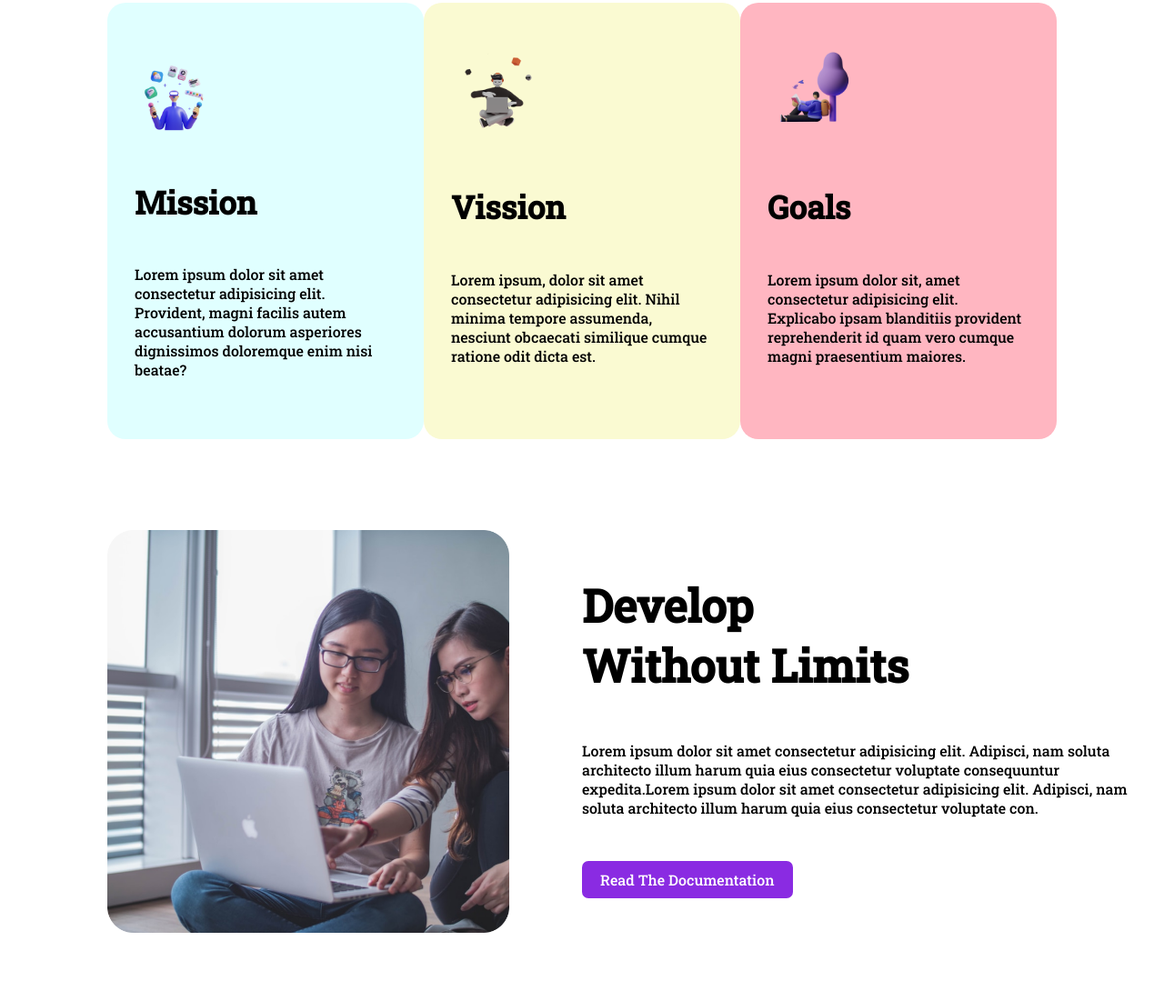
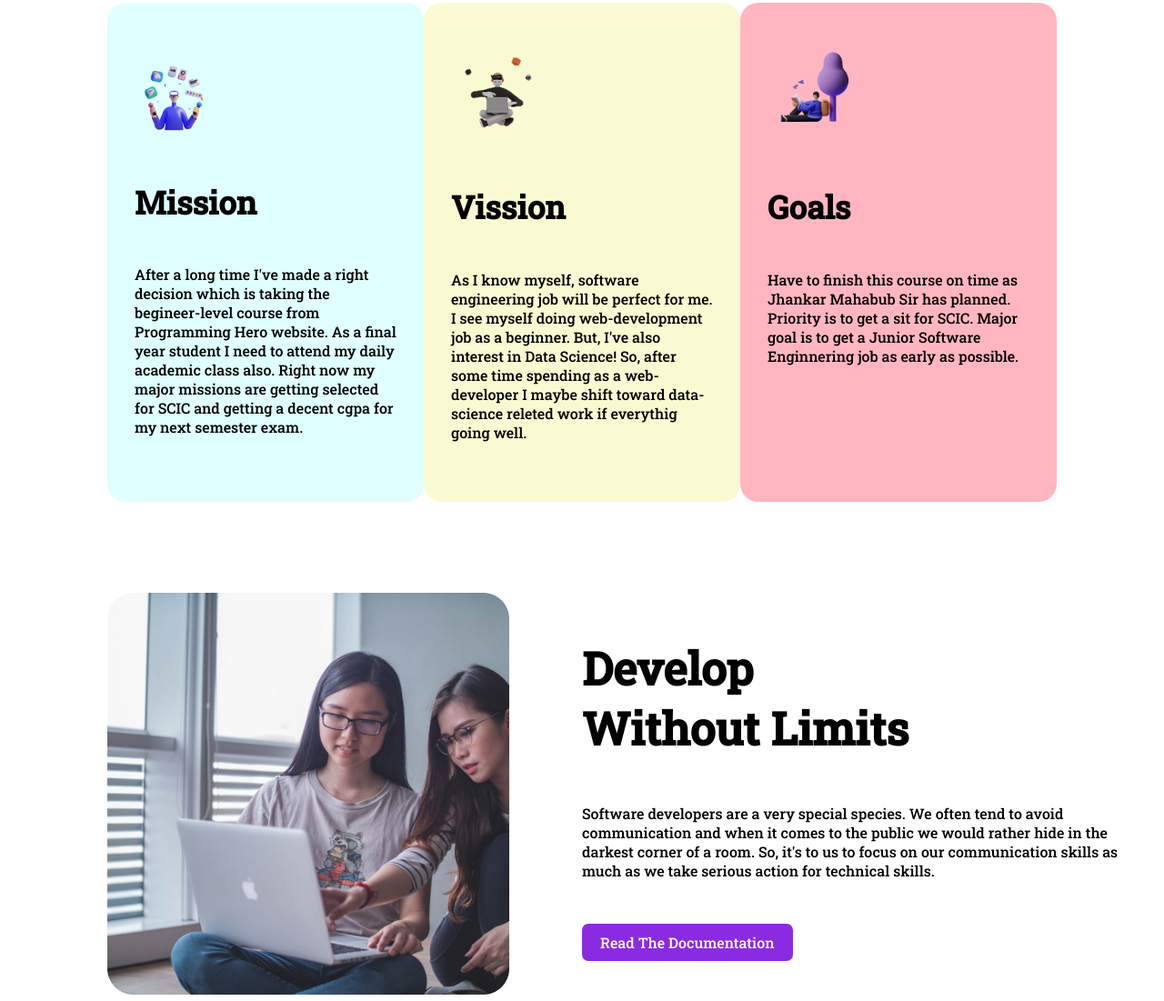
Before and after one commit to shawon-MG/First-proejctOf-hero, a plain HTML site: page index.html in a window 1280 px wide. Shown: the part 1128-2229 px from the top of the page at 91% size. Drawn offline with Linux system fonts and the light colour scheme.

Commit message:
sixth-commit

```diff
--- a/index.html
+++ b/index.html
@@ -31,17 +31,17 @@
         <div id="mission" class="widthOfThreeDivSection">
             <img src="mission-2022-main/images/illustrators/illustrator-1.png" alt="">
             <h4>Mission</h4>
-            <p>Lorem ipsum dolor sit amet consectetur adipisicing elit. Provident, magni facilis autem accusantium dolorum asperiores dignissimos doloremque enim nisi beatae?</p>
+            <p>After a long time I've made a right decision which is taking the begineer-level course from Programming Hero website. As a final year student I need to attend my daily academic class also. Right now my major missions are getting selected for SCIC and getting a decent cgpa for my next semester exam. </p>
         </div>
         <div id="vission" class="widthOfThreeDivSection">
             <img src="mission-2022-main/images/illustrators/illustrator-2.png" alt="">
             <h4>Vission</h4>
-            <p>Lorem ipsum, dolor sit amet consectetur adipisicing elit. Nihil minima tempore assumenda, nesciunt obcaecati similique cumque ratione odit dicta est.</p>
+            <p>As I know myself, software engineering job will be perfect for me. I see myself doing web-development job as a beginner. But, I've also interest in Data Science! So, after some time spending as a web-developer I maybe shift toward data-science releted work if everythig going well.</p>
         </div>
         <div id="goals" class="widthOfThreeDivSection">
             <img src="mission-2022-main/images/illustrators/illustrator-3.png" alt="">
             <h4>Goals</h4>
-            <p>Lorem ipsum dolor sit, amet consectetur adipisicing elit. Explicabo ipsam blanditiis provident reprehenderit id quam vero cumque magni praesentium maiores.</p>
+            <p>Have to finish this course on time as Jhankar Mahabub Sir has planned. Priority is to get a sit for SCIC. Major goal is to get a Junior Software Enginnering job as early as possible.</p>
         </div>
     </section>
 
@@ -51,7 +51,7 @@
         </div>
         <div class="section-three-four">
             <h3>Develop <br> Without Limits</h3>
-            <p>Lorem ipsum dolor sit amet consectetur adipisicing elit. Adipisci, nam soluta architecto illum harum quia eius consectetur voluptate consequuntur expedita.Lorem ipsum dolor sit amet consectetur adipisicing elit. Adipisci, nam soluta architecto illum harum quia eius consectetur voluptate con.</p><br><br>
+            <p>Software developers are a very special species. We often tend to avoid communication and when it comes to the public we would rather hide in the darkest corner of a room. So, it's to us to focus on our communication skills as much as we take serious action for technical skills.</p><br><br>
             <a class="buttons" href="">Read The Documentation</a>
         </div>
     </section>
@@ -59,7 +59,7 @@
     <section>
         <div id="special-case" class="section-three-four">
             <h3>Know Our <br> Global Community</h3>
-            <p>Lorem ipsum, dolor sit amet consectetur adipisicing elit. Delectus voluptatibus ut ex explicabo molestiae nesciunt quasi praesentium, modi cumque sunt amet! Odio molestiae, optio quis sunt aliquid ipsum id dolor totam neque, enim corrupti ipsam!</p><br><br>
+            <p>We are not old as a company. But, in a very short time we develop some good community of business owners, software developers, people who wants to become a software developer and also current student who have interests in software industry. Our company has reached Canada, Australia, Singapore, Ireland, North-America despite our H.Q is in Bangladesh.</p><br><br>
             <a class="buttons" href="">Read The Documentation</a>
         </div>
         <div class="section-three-four">
```
